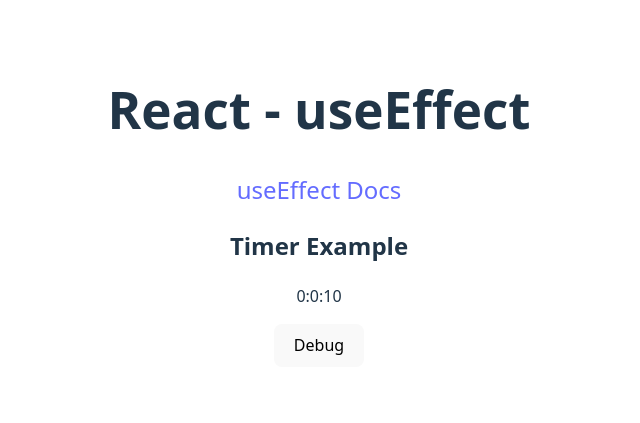
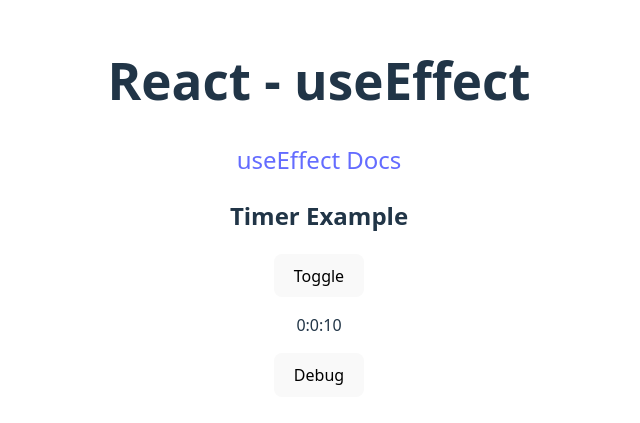
Before and after one commit to LarsGJobloop/2025-08-21-react-use-effect, a React (Vite) app: page / in a window 1280 px wide. Shown: the part 193-616 px from the top of the page, without its empty margins (321-961 px from the left). Built offline with nearby package versions, Linux system fonts and the light colour scheme.

Commit message:
setup show-hide toggle

```diff
--- a/src/App.jsx
+++ b/src/App.jsx
@@ -1,7 +1,14 @@
+import { useState } from 'react'
 import './App.css'
 import { Timer } from './components/Timer/Timer'
 
 function App() {
+  const [show, setShow] = useState(true)
+
+  function toggle() {
+    setShow((previousState) => !previousState)
+  }
+
   return (
     <main>
       <header>
@@ -11,7 +18,16 @@
 
       <section>
         <h2>Timer Example</h2>
-        <Timer />
+
+        <div>
+          <div>
+            <button onClick={toggle}>Toggle</button>
+            {
+              show &&
+              <Timer />
+            }
+          </div>
+        </div>
       </section>
     </main>
   )
```
